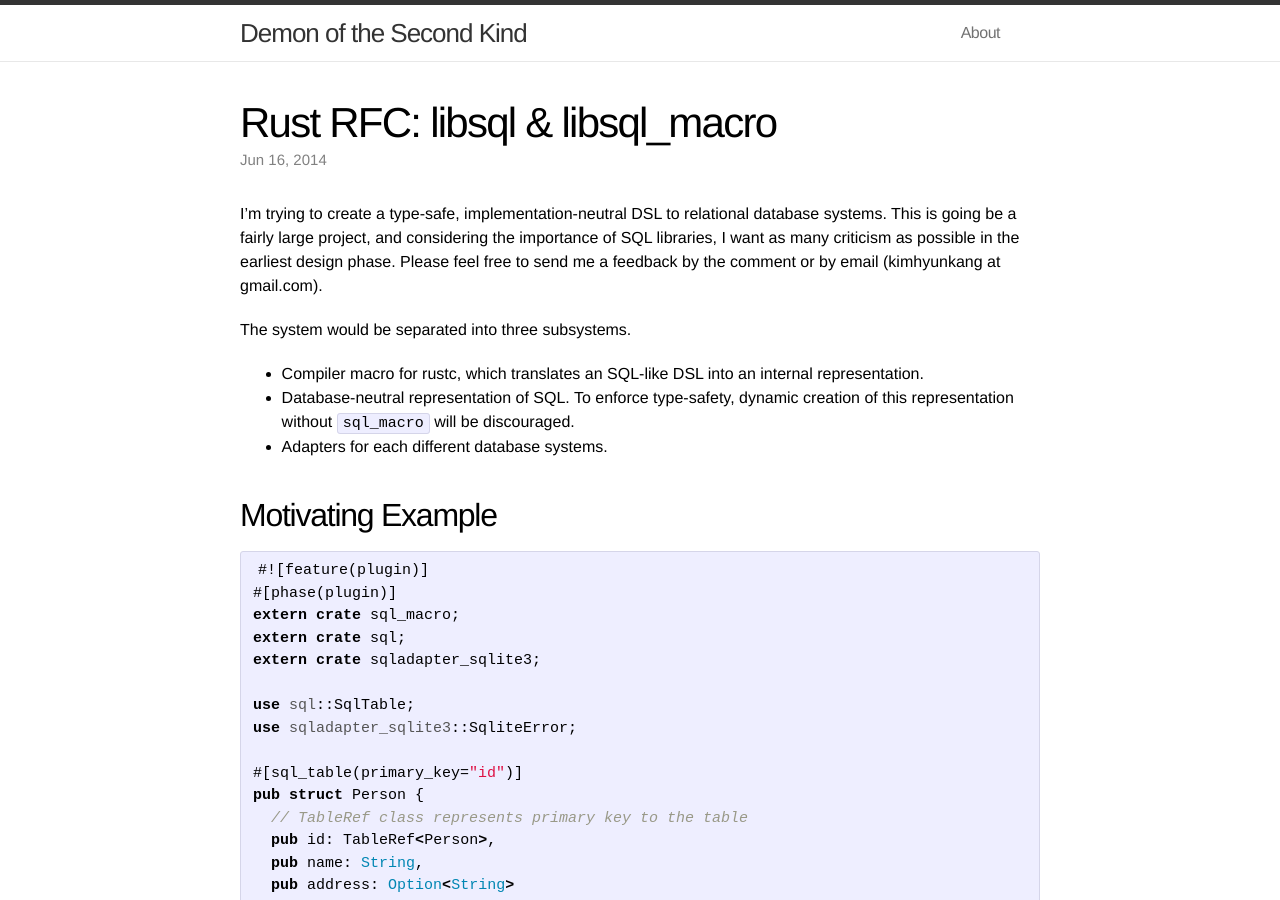
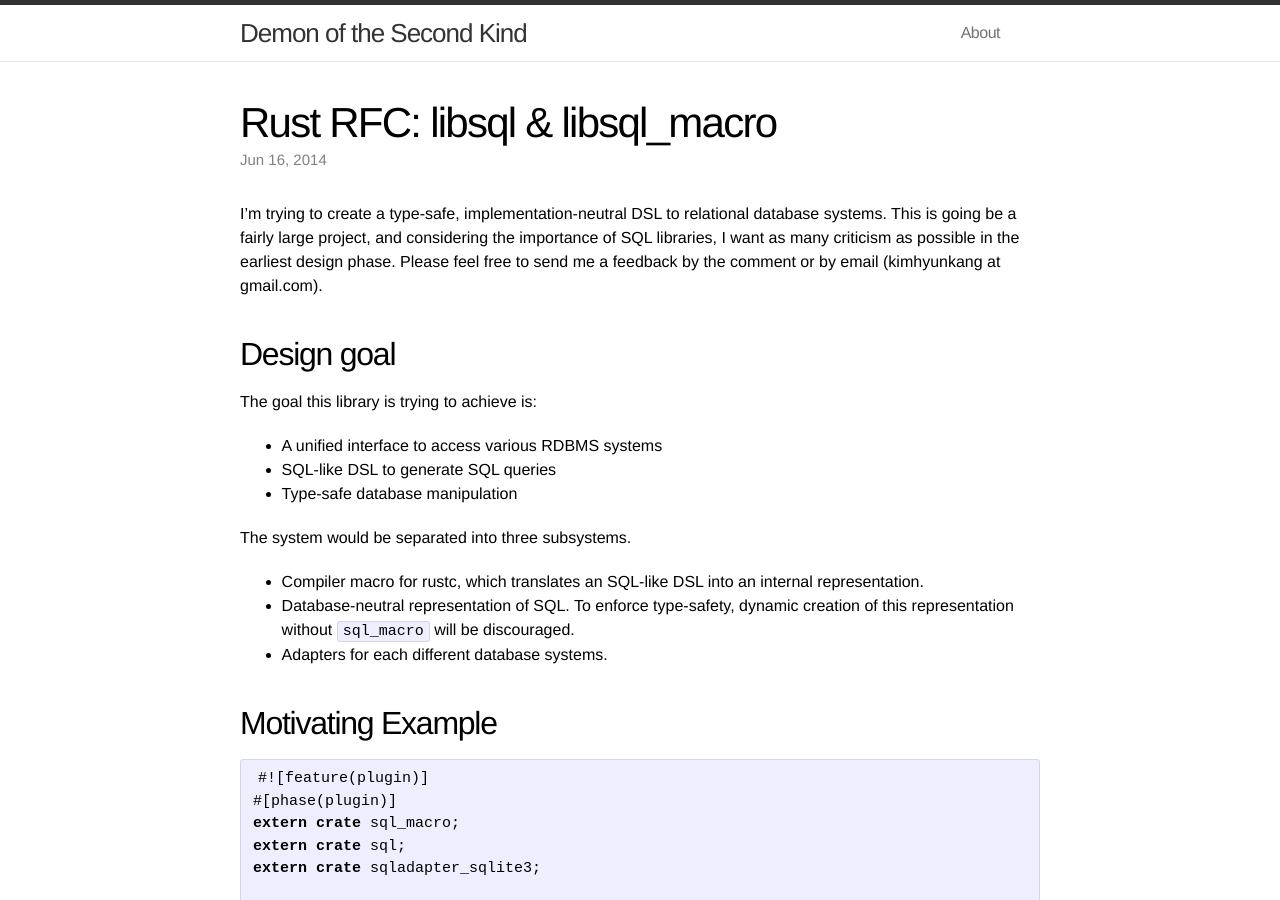
Before and after one commit to kimhyunkang/blog, a Jekyll site: the page built from _posts/2014-06-16-rust-rfc-libsql.markdown, in a window 1280 px wide and 900 px high. Built offline with Jekyll 4.4.1, drawn with Linux system fonts in a browser that asks for light colours; comment, search, counter and statistics services are not loaded.

Commit message:
Add design goal

```diff
--- a/_posts/2014-06-16-rust-rfc-libsql.markdown
+++ b/_posts/2014-06-16-rust-rfc-libsql.markdown
@@ -7,6 +7,14 @@ categories:
 ---
 
 I'm trying to create a type-safe, implementation-neutral DSL to relational database systems. This is going be a fairly large project, and considering the importance of SQL libraries, I want as many criticism as possible in the earliest design phase. Please feel free to send me a feedback by the comment or by email (kimhyunkang at gmail.com).
+
+## Design goal
+
+The goal this library is trying to achieve is:
+
+* A unified interface to access various RDBMS systems
+* SQL-like DSL to generate SQL queries
+* Type-safe database manipulation
 
 The system would be separated into three subsystems.
 
```
